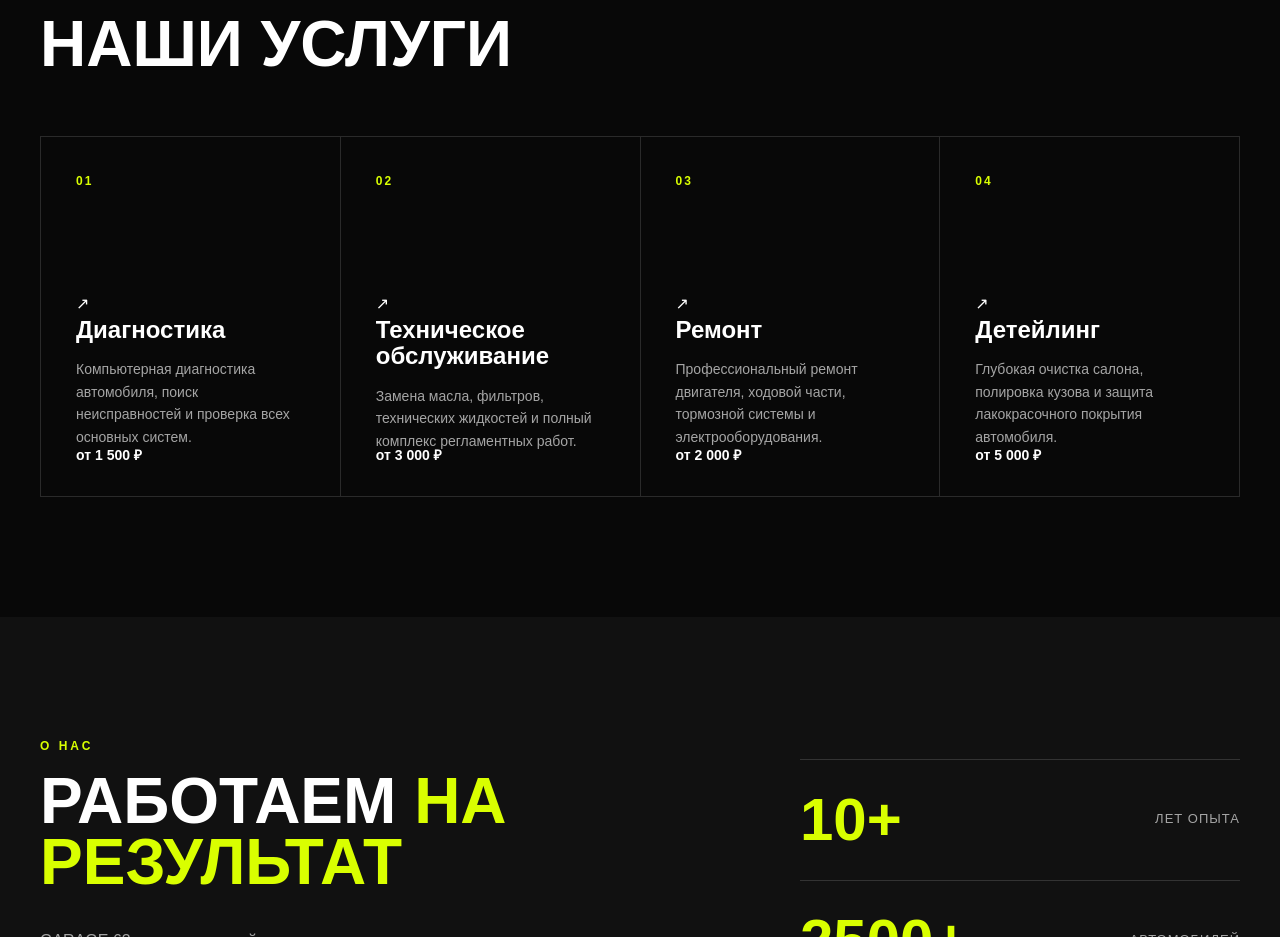
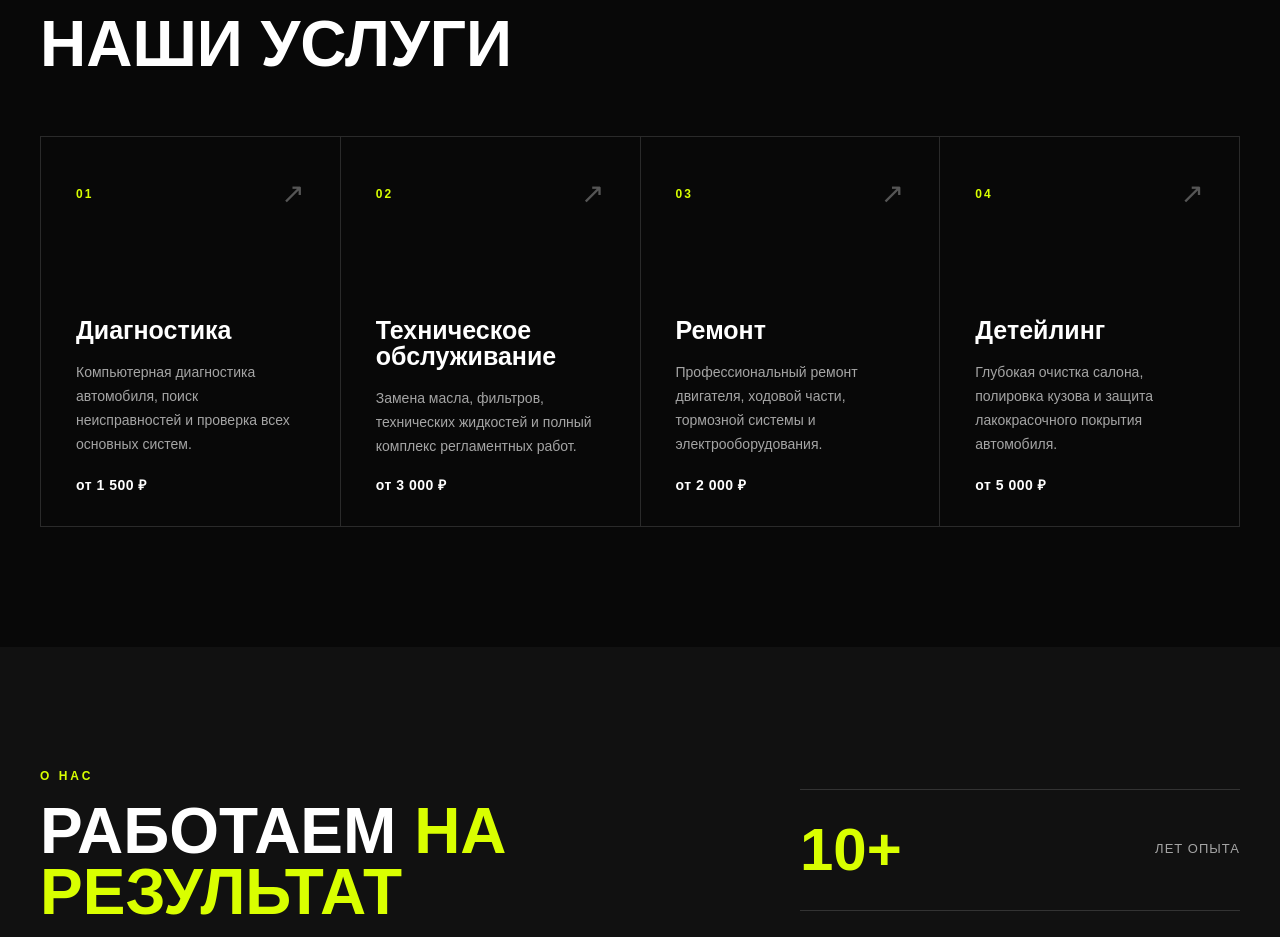
Before and after one commit to Rdk001/garage-63, a plain HTML site: page index.html in a window 1280 px wide. Shown: the part 942-1879 px from the top of the page. Drawn offline with Linux system fonts and the light colour scheme.

Commit message:
Update style.css

```diff
--- a/css/style.css
+++ b/css/style.css
@@ -366,56 +366,119 @@ a {
 .service-card {
     position: relative;
 
-    min-height: 360px;
+    min-height: 390px;
 
     padding: 35px;
 
     border-right: 1px solid #2a2a2a;
     border-bottom: 1px solid #2a2a2a;
 
-    transition: background 0.3s ease;
+    background: #080808;
+
+    overflow: hidden;
+
+    transition:
+        background 0.4s ease,
+        transform 0.4s ease;
+}
+
+.service-card::before {
+    content: "";
+
+    position: absolute;
+
+    top: 0;
+    left: 0;
+
+    width: 100%;
+    height: 2px;
+
+    background: var(--accent);
+
+    transform: scaleX(0);
+
+    transform-origin: left;
+
+    transition: transform 0.4s ease;
 }
 
 .service-card:hover {
-    background: var(--dark-light);
+    background: #151515;
+
+    transform: translateY(-5px);
+}
+
+.service-card:hover::before {
+    transform: scaleX(1);
+}
+
+.service-card__top {
+    display: flex;
+
+    align-items: center;
+    justify-content: space-between;
+
+    margin-bottom: 100px;
 }
 
 .service-card__number {
-    display: block;
-
-    margin-bottom: 100px;
-
     color: var(--accent);
 
     font-size: 12px;
-    font-weight: 700;
+    font-weight: 800;
+
     letter-spacing: 2px;
 }
 
-.service-card h3 {
-    margin-bottom: 15px;
+.service-card__arrow {
+    color: #555;
 
-    font-size: 24px;
-    line-height: 1.1;
+    font-size: 28px;
+
+    transition:
+        color 0.3s ease,
+        transform 0.3s ease;
 }
 
-.service-card p {
+.service-card:hover .service-card__arrow {
+    color: var(--accent);
+
+    transform: translate(4px, -4px);
+}
+
+.service-card__content h3 {
+    max-width: 260px;
+
+    margin-bottom: 18px;
+
+    font-size: 25px;
+
+    line-height: 1.05;
+}
+
+.service-card__content p {
+    max-width: 280px;
+
     color: var(--gray);
 
     font-size: 14px;
+
+    line-height: 1.7;
 }
 
 .service-card__price {
     position: absolute;
 
+    left: 35px;
     bottom: 30px;
 
     color: #ffffff;
 
     font-size: 14px;
     font-weight: 700;
+
+    letter-spacing: 0.5px;
 }
-
 
 /* ================================
    ABOUT
```
